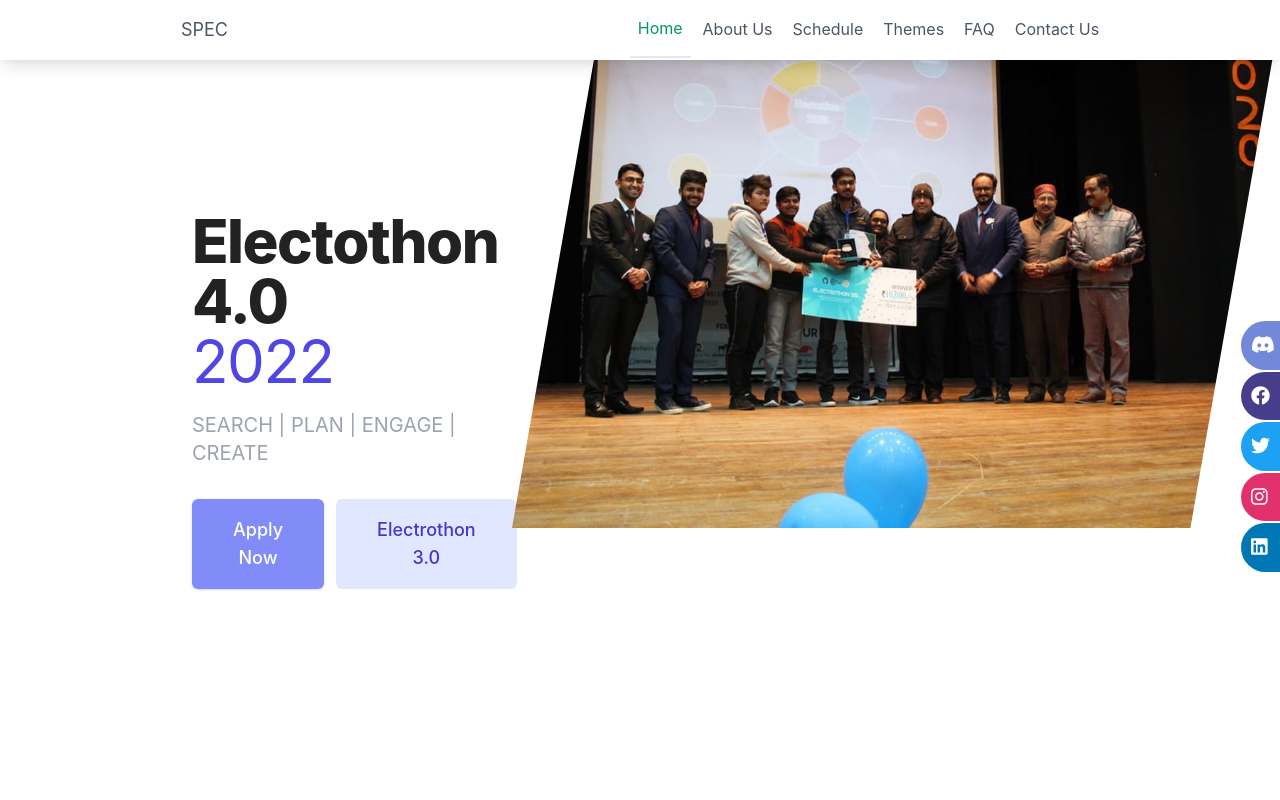
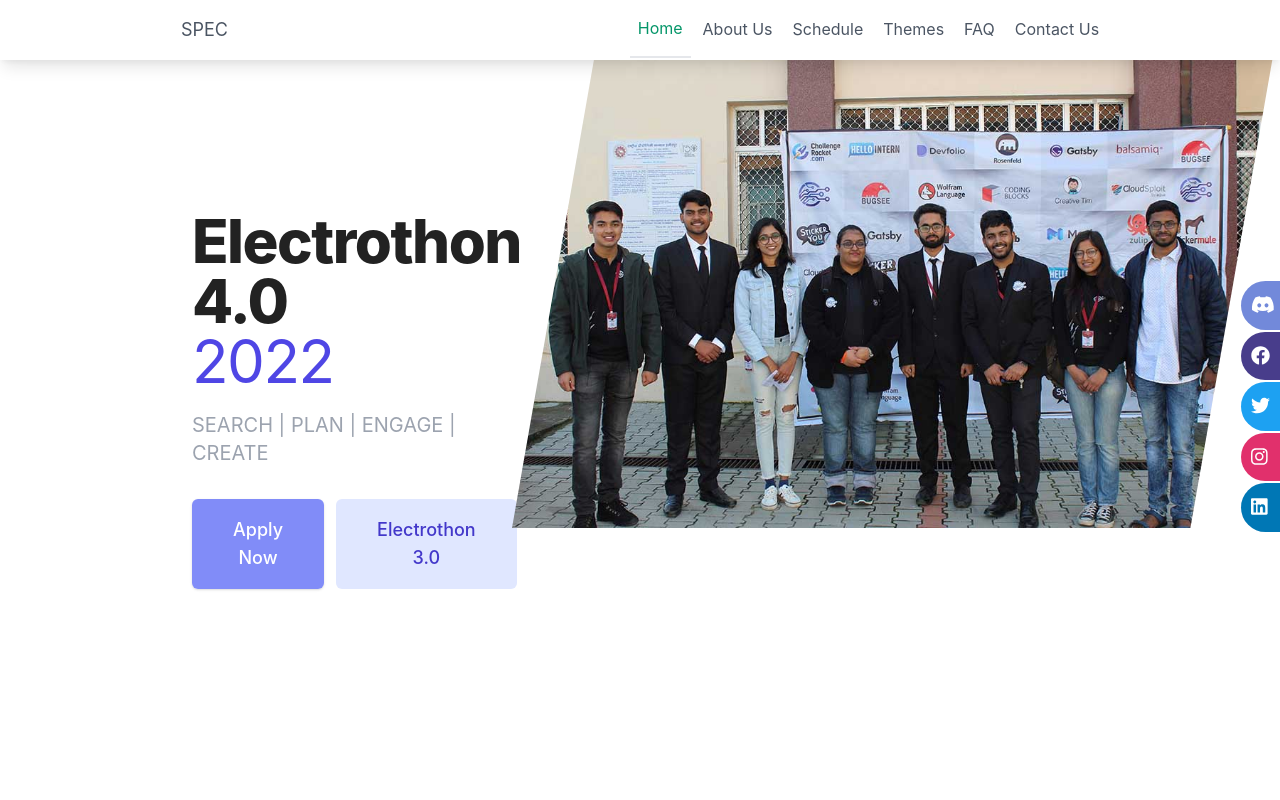
Before and after one commit to spec-nith/Electrothon, a React (Create React App) app: page / in a window 1280 px wide. Shown: the top 800 px of the page. Built offline with nearby package versions, Linux system fonts and the light colour scheme.

Commit message:
Remove redundant links in `index.html`
Signed-off-by: Avishrant Sharma <avishrants@gmail.com>

```diff
--- a/public/index.html
+++ b/public/index.html
@@ -18,12 +18,6 @@
       content="%PUBLIC_URL%/logo256.png"
     />
     <link rel="apple-touch-icon" href="%PUBLIC_URL%/logo256.png" />
-    <link
-      href="https://maxcdn.bootstrapcdn.com/font-awesome/4.7.0/css/font-awesome.min.css"
-      rel="stylesheet"
-      integrity="sha384-wvfXpqpZZVQGK6TAh5PVlGOfQNHSoD2xbE+QkPxCAFlNEevoEH3Sl0sibVcOQVnN"
-      crossorigin="anonymous"
-    />
 
     <!--
       manifest.json provides metadata used when your web app is installed on a
@@ -54,11 +48,5 @@
       To begin the development, run `npm start` or `yarn start`.
       To create a production bundle, use `npm run build` or `yarn build`.
     -->
-
-    <script
-      src="https://code.jquery.com/jquery-3.6.0.min.js"
-      integrity="sha256-/xUj+3OJU5yExlq6GSYGSHk7tPXikynS7ogEvDej/m4="
-      crossorigin="anonymous"
-    ></script>
   </body>
 </html>
--- a/src/components/Contact/contact.css
+++ b/src/components/Contact/contact.css
@@ -1,11 +1,12 @@
 .contact-icons {
   z-index: 99;
   position: fixed;
-  top: 40%;
+  top: 35%;
   right: 0%;
   width: 180px;
   display: flex;
   flex-direction: column;
+  transform: translate(140px, 0px);
   color: white;
 }
 
@@ -19,24 +20,24 @@
   margin: 1px;
   text-align: left;
   border-radius: 50px 0px 0px 50px;
-  transform: translate(140px, 0px);
-  transition: 1s;
+  transition: 0.7s;
 }
 
 .contact-icons a span {
   opacity: 0;
-  transition: 1s;
+  transition: 0.7s;
   padding-left: 10px;
 }
 
-.contact-icons a:hover {
-  transform: translate(10px, 0px);
+@media only screen and (min-width: 768px) {
+  .contact-icons a:hover {
+    transform: translate(-120px, 0px);
+  }
+
+  .contact-icons a:hover span {
+    opacity: 1;
+  }
 }
-
-.contact-icons a:hover span {
-  opacity: 1;
-}
-
 #discord {
   background-color: #7289da;
 }
--- a/src/components/Hero/Carousel.json
+++ b/src/components/Hero/Carousel.json
@@ -1,12 +1,4 @@
 [
-    {
-        "url": "f1.jpg",
-        "caption": "Winner"
-    },
-    {
-        "url": "f2.jpg",
-        "caption": "Runner Up"
-    },
     {
         "url": "f3.jpg",
         "caption": "Second Runner Up"
--- a/src/components/Hero/Hero.js
+++ b/src/components/Hero/Hero.js
@@ -2,6 +2,21 @@
 import { Slide } from "react-slideshow-image";
 import "react-slideshow-image/dist/styles.css";
 import slides from "./Carousel.json";
+
+function shuffle(array) {
+  let currentIndex = array.length, randomIndex;
+
+  while (currentIndex !== 0) {
+
+    randomIndex = Math.floor(Math.random() * currentIndex);
+    currentIndex--;
+
+    [array[currentIndex], array[randomIndex]] = [
+      array[randomIndex], array[currentIndex]];
+  }
+
+  return array;
+}
 
 export default function Introduction() {
   const properties = {
@@ -32,7 +47,7 @@
             <div className="text-center lg:text-left">
               <h1 className="text-4xl tracking-tight  sm:text-5xl md:text-6xl">
                 <span className="block xl:inline font-extrabold header-theme">
-                  Electothon 4.0
+                  Electrothon 4.0
                 </span>
                 <span className="block text-indigo-600 text-normal">2022</span>
               </h1>
@@ -47,9 +62,8 @@
                     rel="noreferrer noopener"
                   >
                     <button
-                      className={`w-full items-center justify-center px-8 py-3 border border-transparent text-base font-medium rounded-md text-white bg-indigo-400 ${
-                        true ? "cursor-not-allowed" : "hover:bg-indigo-700"
-                      } md:py-4 md:text-lg md:px-10 z-1`}
+                      className={`w-full items-center justify-center px-8 py-3 border border-transparent text-base font-medium rounded-md text-white bg-indigo-400 ${true ? "cursor-not-allowed" : "hover:bg-indigo-700"
+                        } md:py-4 md:text-lg md:px-10 z-1`}
                       disabled={true}
                     >
                       Apply Now
@@ -80,7 +94,7 @@
         data-aos-easing="ease-in-out-cubic"
       >
         <Slide {...properties} className="hero-container mt-24">
-          {slides.map((element, index) => (
+          {shuffle(slides).map((element, index) => (
             <div className="each-slide overflow-hidden bg-contain" key={index}>
               <img
                 src={"./electrothon/" + element.url}
```
